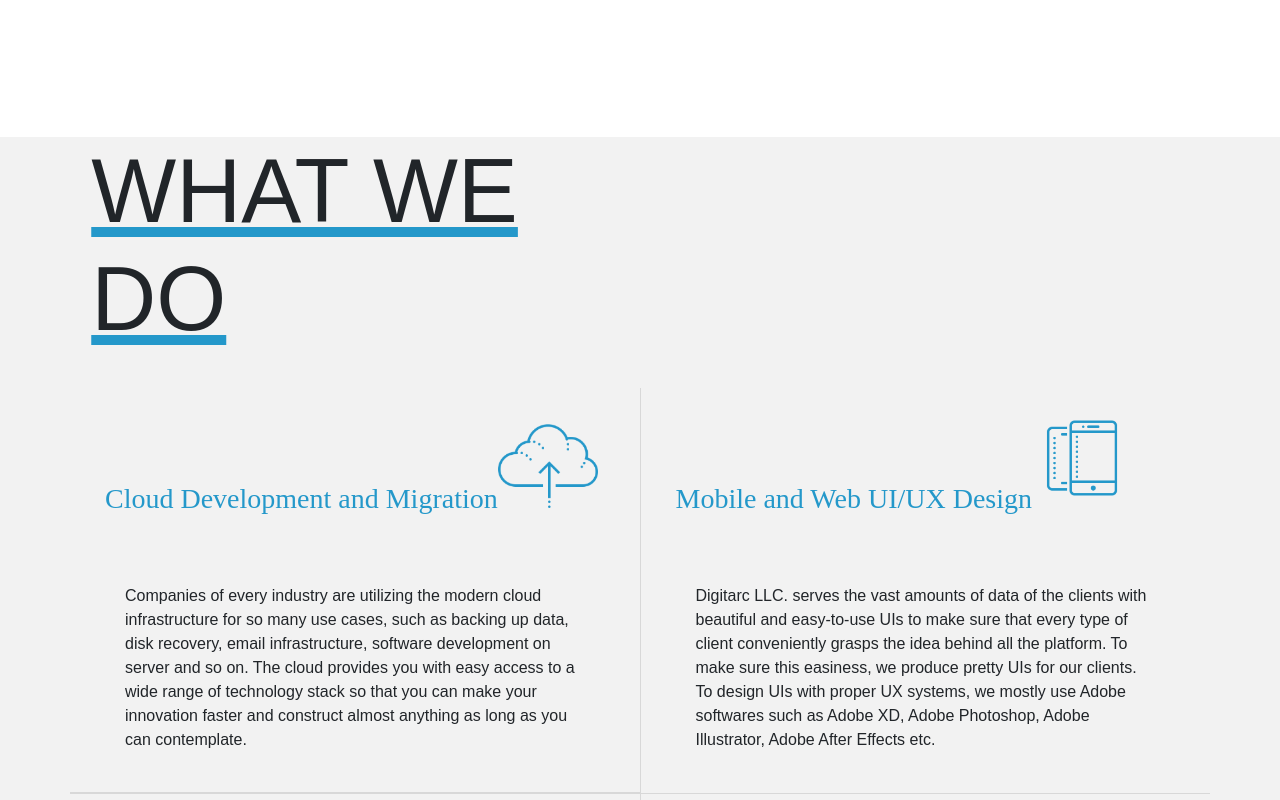
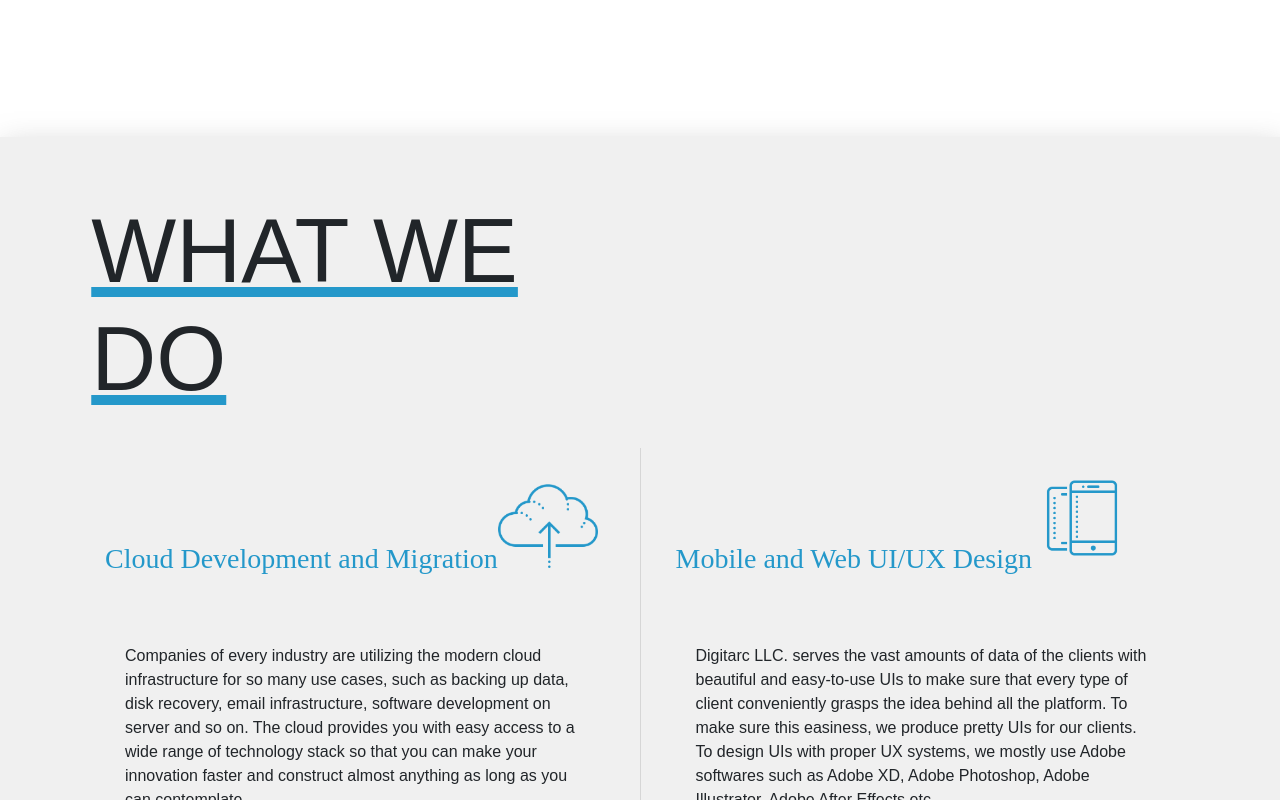
Before and after one commit to KayvT/DigitArc, a React (Create React App) app: page / in a window 1280 px wide. Shown: the part 1800-2600 px from the top of the page. Built offline with nearby package versions, Linux system fonts and the light colour scheme.

Commit message:
minor improvments

```diff
--- a/src/Components/Landing/WhatWeDo.js
+++ b/src/Components/Landing/WhatWeDo.js
@@ -9,7 +9,7 @@ class WhatWeDo extends React.Component {
     return (
       <div className="bg">
         <div className="col-lg-6 d-flex flex-column justify-content-center align-items-center">
-          <div className="w-75">
+          <div className="w-75 pad">
             <h1 className="services-text">WHAT WE DO</h1>
           </div>
         </div>
--- a/src/Components/Styles/style.css
+++ b/src/Components/Styles/style.css
@@ -9,7 +9,14 @@
 }
 
 .bg {
-  background-color: #f2f2f2;
+  background-color: rgb(112, 112, 112, 0.1);
+  border-radius: 50;
+  -webkit-box-shadow: 3px 14px 30px 0px;
+  -moz-box-shadow: 3px 14px 30px 0px;
+  box-shadow: 3px 10px 30px 0px rgb(112, 112, 112, 0.4);
+}
+.pad {
+  padding-top: 60px;
 }
 /*  NAVBAR CSS */
 li,
@@ -210,29 +217,12 @@ button:hover {
 
 /*  WHAT WE DO SECTION */
 
-.flexbox {
-  /* height: 1000px; */
-  /* width: 1000px; */
-  display: flex;
-  flex-direction: row;
-  justify-content: space-evenly;
-  flex-wrap: wrap;
-  align-items: center;
-}
-.flexbox div {
-  /* width: 40%; */
-  background: green;
-  /* height: 40%; */
-}
-/* .flexbox .one,
-.flexbox .two {
-  height: 45%;
-} */
 .WhatweDoBox {
   justify-content: center;
   align-items: center;
   padding-left: 200px;
   padding-right: 200px;
+  padding-bottom: 100px;
   /* margin-right: auto; */
   /* margin-left: auto; */
 }
@@ -287,10 +277,10 @@ button:hover {
   justify-content: left;
   padding: 20px;
 }
-.test {
+/* .test {
   display: flex;
   align-items: flex-end;
-}
+} */
 .title-icon img {
   height: 100px;
 }
```
